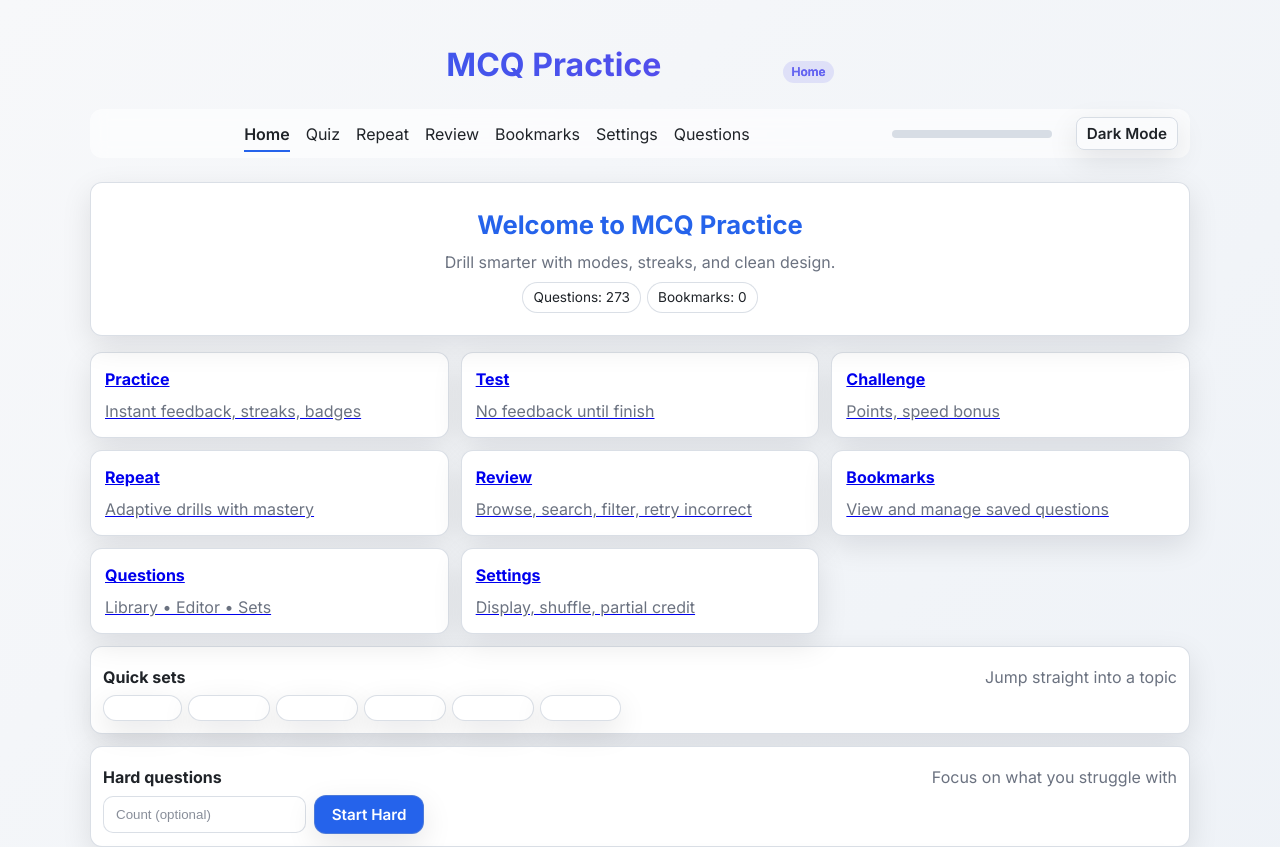
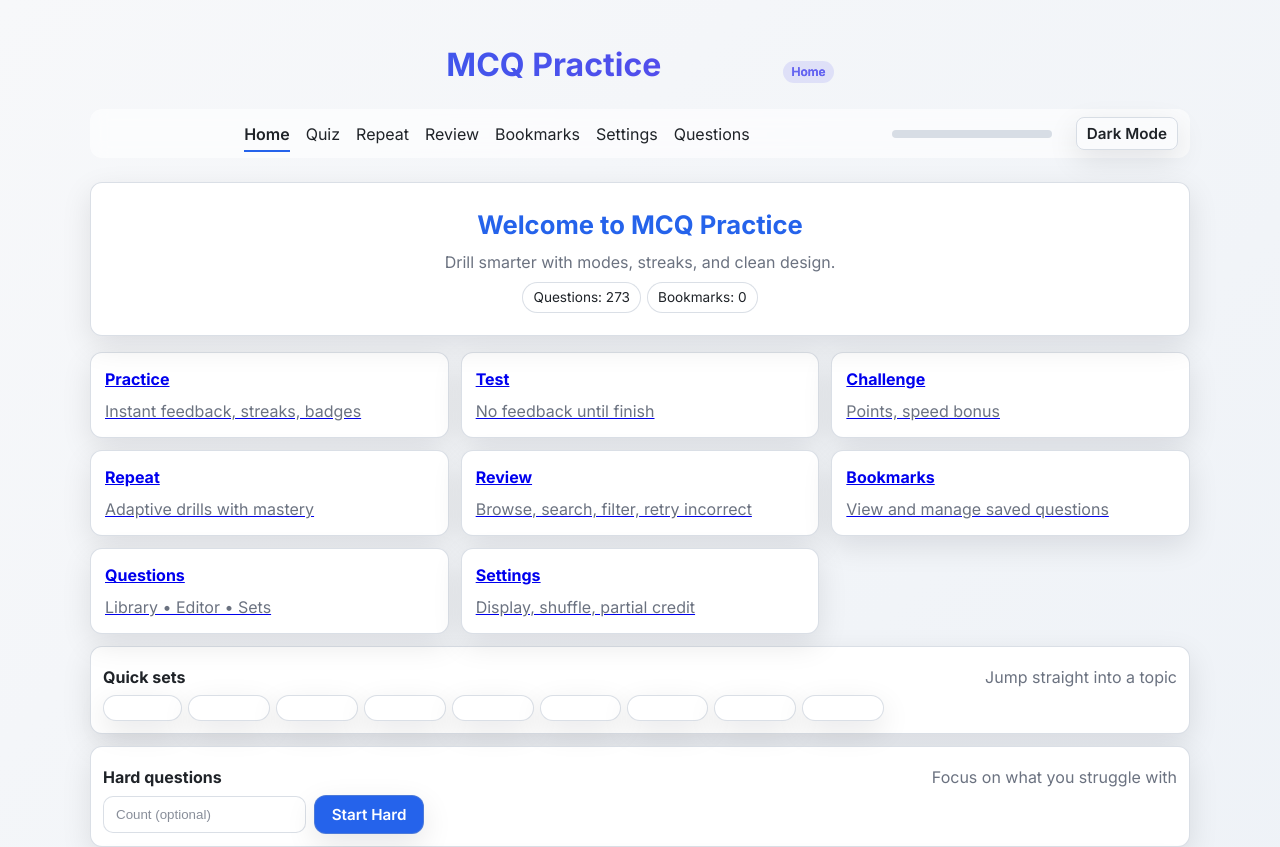
Before and after one commit to kursun12/MCQproject, a React (Vite) app in the folder mcqproject/: page / in a window 1280 px wide. Shown: the top 847 px of the page. Built offline with nearby package versions, Linux system fonts and the light colour scheme.

Commit message:
Display all quick sets

```diff
--- a/mcqproject/src/LandingPage.jsx
+++ b/mcqproject/src/LandingPage.jsx
@@ -65,7 +65,7 @@ function LandingPage() {
         <div className="card" style={{marginTop:12,padding:'12px'}}>
           <div className="section-title"><strong>Quick sets</strong><span className="muted">Jump straight into a topic</span></div>
           <div className="chips">
-            {sets.slice(0,6).map((s)=>{
+            {sets.map((s)=>{
               const count=(s.questionIds||[]).length;
               return (
                 <button
```
